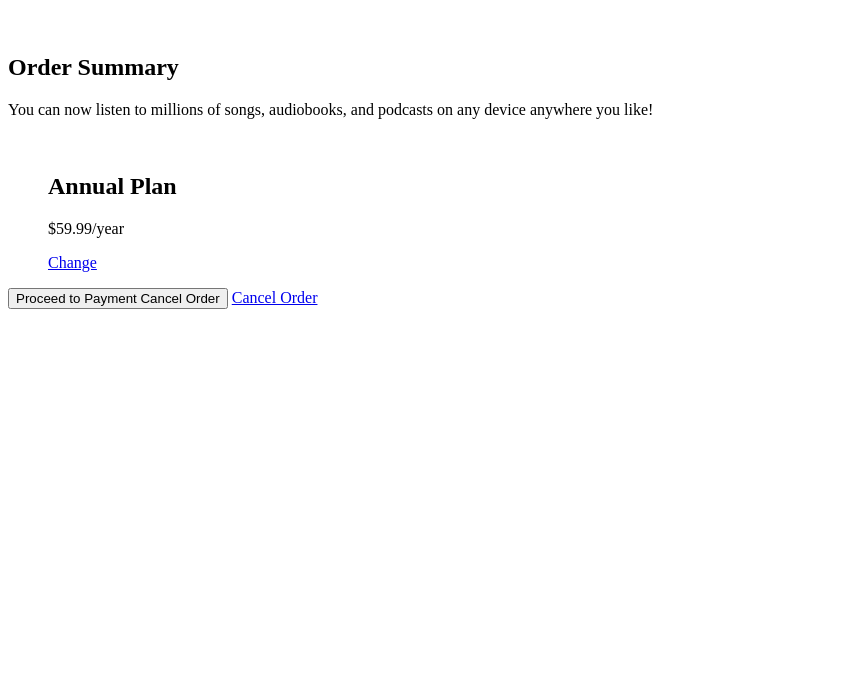
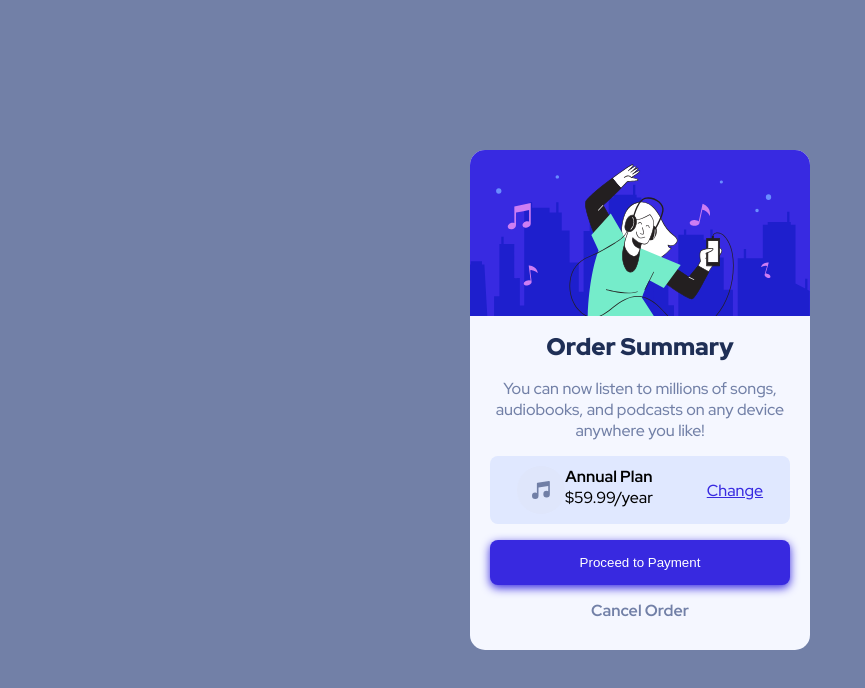
Before and after one commit to EmmanuelSanchgDev/card-confirmar-orden, a plain HTML site: page index.html in a window 1280 px wide. Shown: the whole page, without its empty margins (0-865 px from the left). Drawn offline with Linux system fonts and the light colour scheme.

Commit message:
fin de la practica

```diff
--- /dev/null
+++ b/css/style.css
@@ -0,0 +1,88 @@
+:root {
+    --Pale-blue: hsl(225, 100%, 94%);
+    --Bright-blue: hsl(245, 75%, 52%);
+
+    --Very-pale-blue: hsl(225, 100%, 98%);
+    --Desaturated-blue: hsl(224, 23%, 55%);
+    --Dark-blue: hsl(223, 47%, 23%);
+}
+* {
+    box-sizing: border-box;
+    padding: 0;
+    margin: 0;
+}
+html {
+    font-size: 62.5%;
+}
+body {
+    font-size: 1.6rem;
+    font-family: 'Red Hat Display', sans-serif;
+    height: 100vh;
+    background-color: var(--Desaturated-blue);
+
+    display: flex;
+    flex-direction: column;
+    justify-content: center;
+    align-items: center;
+}
+.card {
+    width: 340px;
+    height: 500px;
+    border-radius: 1.5rem;
+    background-color: var(--Very-pale-blue);
+    overflow: hidden;
+}
+
+.header img {
+    width: 100%;
+}
+.body {
+    padding: 1rem 2rem;
+    display: flex;
+    flex-direction: column;
+    align-items: center;
+    justify-content: space-between;
+    height: 62%;
+    text-align: center;
+}
+.body__title {
+    color: var(--Dark-blue);
+    font-weight: 900;
+}
+.body__text {
+    color: var(--Desaturated-blue);
+}
+.body__card {
+    width: 100%;
+    display: flex;
+    justify-content: space-around;
+    align-items: center;
+    background-color: var(--Pale-blue);
+    border-radius: 0.8rem;
+    padding: 1rem 0;
+}
+.body__card-left {
+    display: flex;
+}
+.card__description h2 {
+    font-size: 1.6rem;
+    font-weight: 700;
+}
+.card__ancla {
+    color: var(--Bright-blue);
+}
+.body__button {
+    border: none;
+    background-color: var(--Bright-blue);
+    color: white;
+    width: 100%;
+    padding: 1.5rem 0;
+    border-radius: 0.8rem;
+    box-shadow: 0 0.3rem 1rem 0 var(--Bright-blue);
+    cursor: pointer;
+}
+.body__ancla {
+    text-decoration: none;
+    color: var(--Desaturated-blue);
+    font-weight: 600;
+}
--- a/index.html
+++ b/index.html
@@ -11,7 +11,10 @@
       sizes="32x32"
       href="./images/favicon-32x32.png"
     />
-
+    <link rel="stylesheet" href="./css/style.css">
+    <link rel="preconnect" href="https://fonts.googleapis.com">
+<link rel="preconnect" href="https://fonts.gstatic.com" crossorigin>
+<link href="https://fonts.googleapis.com/css2?family=Red+Hat+Display:wght@500;700;900&display=swap" rel="stylesheet">
     <title>Frontend Mentor | Order summary card</title>
 
     <!-- Feel free to remove these styles or customise in your own stylesheet 👍 -->
@@ -28,7 +31,7 @@
   <body>
     <section class="card">
       <figure class="header">
-        <img src="" alt="" />
+        <img src="./images/illustration-hero.svg" alt="image header" />
       </figure>
       <div class="body">
         <h1 class="body__title">Order Summary</h1>
@@ -36,16 +39,18 @@
           You can now listen to millions of songs, audiobooks, and podcasts on
           any device anywhere you like!
         </p>
-        <figure class="body__card">
-          <img class="card__image" src="" alt="">
-          <div class="card__description">
-            <h2>Annual Plan</h2>
-            <p>$59.99/year</p>
-          </div>
+        <div class="body__card">
+          <figure class="body__card-left">
+            <img class="card__image" src="./images/icon-music.svg" alt="icono musica">
+            <div class="card__description">
+              <h2>Annual Plan</h2>
+              <p>$59.99/year</p>
+            </div>
+          </figure>
           <a class="card__ancla" href="#">Change</a>
-        </figure>
+        </div>
         <button class="body__button">
-          Proceed to Payment Cancel Order
+          Proceed to Payment
         </button>
         <a class="body__ancla" href="#">Cancel Order</a>
       </div>
```
